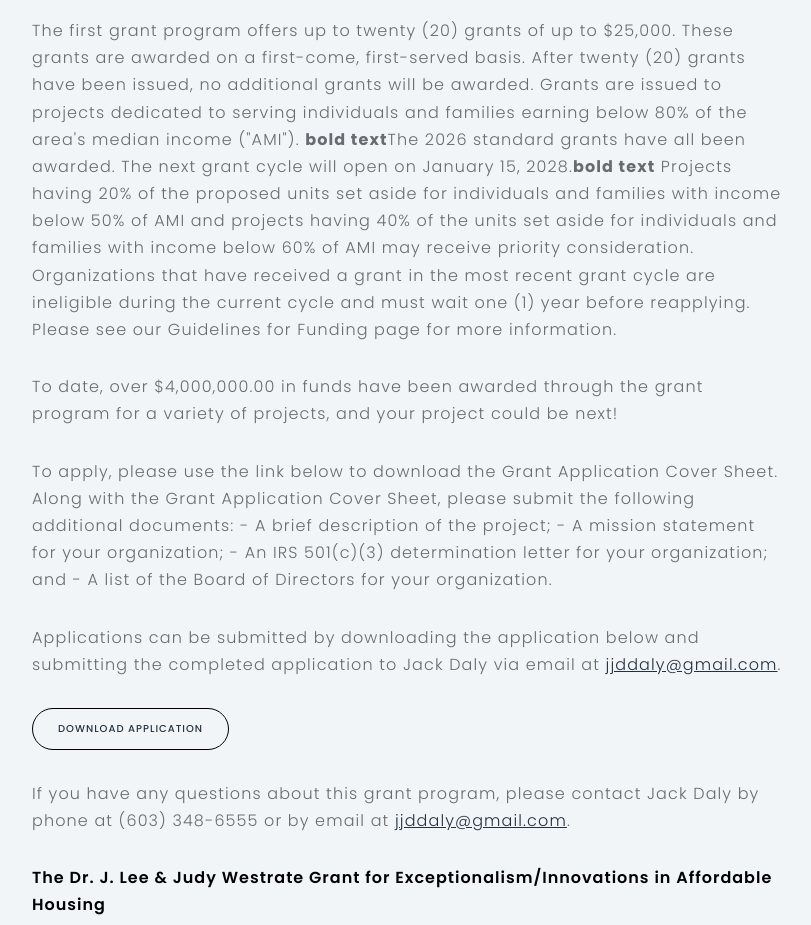
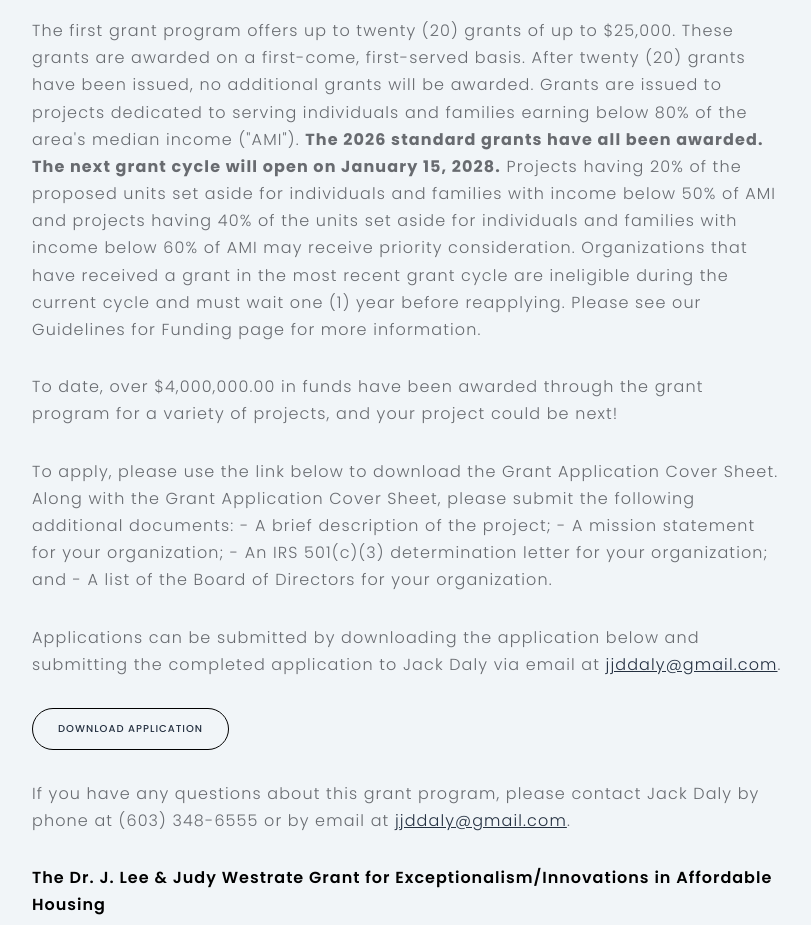
Before and after one commit to hmnewengnand/1, a plain HTML site: page grant.html in a window 1280 px wide. Shown: the part 860-1785 px from the top of the page, without its empty margins (233-1044 px from the left). Drawn offline with Linux system fonts and the light colour scheme.

Commit message:
Update grant.html

```diff
--- a/grant.html
+++ b/grant.html
@@ -80,7 +80,7 @@ Rise targets at risk young mothers and children including those transitioning fr
                 <p class="title-2">The first grant program offers up to twenty (20) grants of up to $25,000. These
                   grants are
                   awarded on a first-come, first-served basis. After twenty (20) grants have been issued, no additional grants will be awarded. Grants are issued to projects dedicated to serving individuals and
-                  families earning below 80% of the area&#39;s median income (&quot;AMI&quot;). <strong>bold text</strong>The 2026 standard grants have all been awarded. The next grant cycle will open on January 15, 2028.<strong>bold text</strong> Projects having 20% of
+                  families earning below 80% of the area&#39;s median income (&quot;AMI&quot;). <strong>The 2026 standard grants have all been awarded. The next grant cycle will open on January 15, 2028.</strong> Projects having 20% of
                   the
                   proposed units set aside for individuals and families with income below 50% of AMI and
                   projects having 40% of the units set aside for individuals and families with income below 60% of
```
